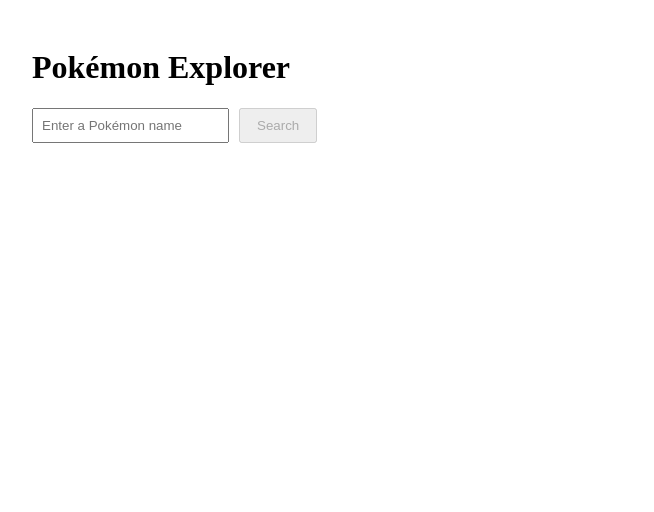
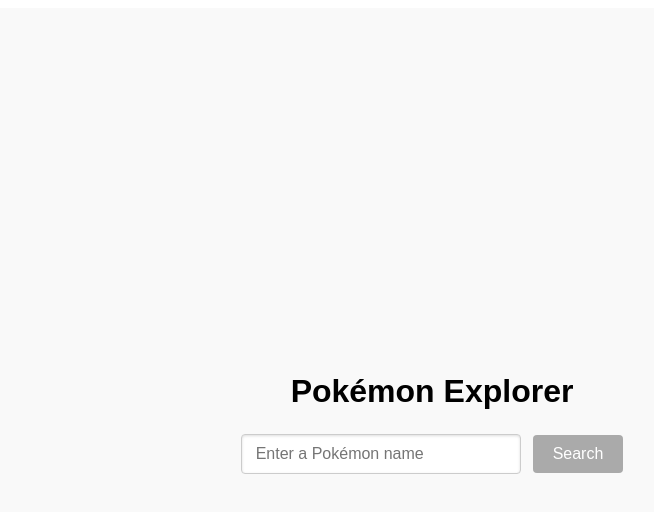
Before and after one commit to 4tifk/pokemon-explorer-challenge, a Next.js app in the folder pokemon-explorer-challenge/frontend/: page / in a window 1280 px wide. Shown: the top 512 px of the page, without its empty margins (208-862 px from the left). Built offline with nearby package versions, Linux system fonts and the light colour scheme.

Commit message:
Styling of page

```diff
--- a/pokemon-explorer-challenge/frontend/pages/index.js
+++ b/pokemon-explorer-challenge/frontend/pages/index.js
@@ -8,8 +8,9 @@
 
   /**
    * TODO: Implement this function to:
-   * 1. Styling
-   * 2. tests
+   * 1. move functions to its own components (not neccessary as small project)
+   * 2. Styling (css file)
+   * 3. tests
    */
 
   // clean input to be read properly
@@ -30,7 +31,6 @@
     try {
       setLoading(true);
       const cleanQuery = cleanInput(query);
-      console.log(cleanQuery)
       const url = "http://localhost:3001/api/pokemon/" + cleanQuery;
       const response = await fetch (url);
       const data = await response.json();
@@ -46,7 +46,8 @@
       }
 
     } catch (err) {
-      setError("Frontend Error");
+      console.log("Frontend Error", err)
+      setError("Failed to find Pokemon");
 
     } finally {
       setLoading(false);
@@ -54,47 +55,86 @@
   };
 
   return (
-    <div style={{ maxWidth: "800px", margin: "0 auto", padding: "20px" }}>
-      <h1>Pokémon Explorer</h1>
+    <div
+      style={{
+        display: "flex",
+        flexDirection: "column",
+        alignItems: "center",
+        justifyContent: "center",
+        minHeight: "100vh",
+        padding: "20px",
+        fontFamily: "Arial, Helvetica, sans-serif",
+        backgroundColor: "#f9f9f9",
+      }}
+    >
+      <h1 style={{ marginBottom: "24px", fontWeight: "700" }}>Pokémon Explorer</h1>
 
-      <div style={{ marginBottom: "20px" }}>
+      <div style={{ marginBottom: "30px", display: "flex", alignItems: "center" }}>
         <input
           type="text"
           value={query}
           onChange={(e) => setQuery(e.target.value)}
           placeholder="Enter a Pokémon name"
-          style={{ padding: "8px", marginRight: "10px" }}
+          style={{
+            padding: "10px 14px",
+            fontSize: "16px",
+            borderRadius: "4px",
+            border: "1px solid #ccc",
+            marginRight: "12px",
+            width: "250px",
+            boxShadow: "inset 0 1px 3px #ddd",
+          }}
         />
         <button
           onClick={fetchPokemon}
           disabled={loading || !query.trim()}
-          style={{ padding: "8px 16px" }}
+          style={{
+            padding: "10px 20px",
+            fontSize: "16px",
+            borderRadius: "4px",
+            border: "none",
+            backgroundColor: loading || !query.trim() ? "#aaa" : "#0070f3",
+            color: "white",
+            cursor: loading || !query.trim() ? "not-allowed" : "pointer",
+            boxShadow: loading || !query.trim() ? "none" : "0 2px 6px rgba(0,118,255,0.5)",
+            transition: "background-color 0.3s ease",
+          }}
+          // hover over search button
+          onMouseEnter={e => {
+            if (!loading && query.trim()) e.target.style.backgroundColor = "#005bb5";
+          }}
+          onMouseLeave={e => {
+            if (!loading && query.trim()) e.target.style.backgroundColor = "#0070f3";
+          }}
         >
           {loading ? "Loading..." : "Search"}
         </button>
       </div>
 
       {error && (
-        <div style={{ color: "red", marginBottom: "20px" }}>{error}</div>
+        <div style={{ color: "red", marginBottom: "20px", fontWeight: "600" }}>{error}</div>
       )}
 
       {pokemon && (
         <div
           style={{
-            border: "1px solid #ddd",
-            borderRadius: "4px",
-            padding: "20px",
+            width: "320px",
+            borderRadius: "10px",
+            backgroundColor: "white",
+            boxShadow: "0 4px 12px rgba(0,0,0,0.1)",
+            padding: "30px",
+            textAlign: "center",
           }}
         >
-          <h2>{pokemon.name}</h2>
+          <h2 style={{ textTransform: "capitalize", marginBottom: "16px" }}>{pokemon.name}</h2>
           {pokemon.sprite && (
             <img
               src={pokemon.sprite}
               alt={pokemon.name}
-              style={{ maxWidth: "200px" }}
+              style={{ maxWidth: "150px", marginBottom: "16px" }}
             />
           )}
-          <div>
+          <div style={{ fontSize: "16px", color: "#555" }}>
             <strong>Types:</strong> {pokemon.types?.join(", ")}
           </div>
         </div>
```
